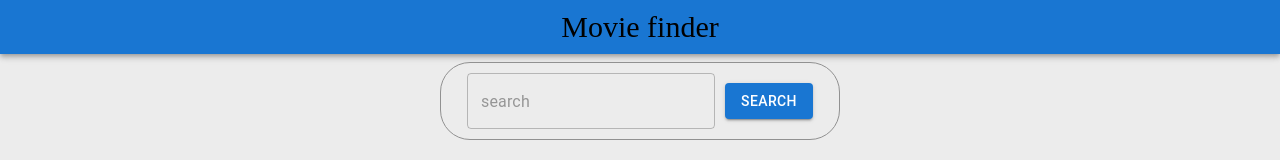
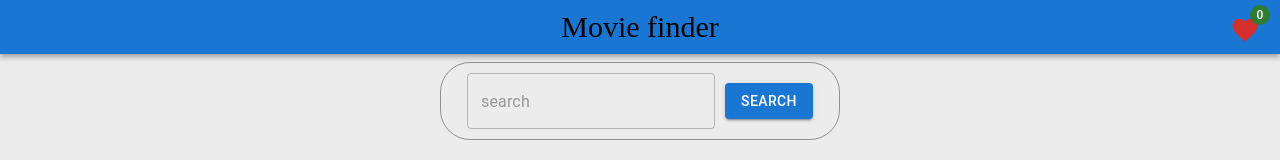
Before and after one commit to KAST13L/film-finder, a Next.js app: page / in a window 1280 px wide. Shown: the top 160 px of the page. Built offline with nearby package versions, Linux system fonts and the light colour scheme.

Commit message:
feat: adding a list of the best movies

```diff
--- a/app/favorite/page.tsx
+++ b/app/favorite/page.tsx
@@ -8,10 +8,12 @@ import { useEffect } from "react";
 
 export default function FavoriteMovies() {
   const favoriteMovies = useAppSelector((state) => state.movie.favoriteMovies);
+  const movie = useAppSelector((state) => state.movie.movies);
+
   const { loadFavoriteMovies } = useActions(movieThunks);
   useEffect(() => {
     loadFavoriteMovies();
-  }, [favoriteMovies.length]);
+  }, [movie]);
   return (
     <>
       <div className={styles.movies}>
--- a/app/page.tsx
+++ b/app/page.tsx
@@ -1,8 +1,17 @@
 "use client";
 import { MovieSearch } from "@/feauters/movie-search/MovieSearch";
 import { Movies } from "@/feauters/movies/Movies";
+import { useEffect } from "react";
+import { useAppSelector } from "@/common/hooks/hooks";
+import { useActions } from "@/common/hooks/useActions";
+import { movieThunks } from "@/redux/slicies/movieSlice";
 
 export default function Home() {
+  const movie = useAppSelector((state) => state.movie.movies);
+  const { loadFavoriteMovies } = useActions(movieThunks);
+  useEffect(() => {
+    loadFavoriteMovies();
+  }, [movie]);
   return (
     <>
       <MovieSearch />
--- a/feauters/header/Header.module.scss
+++ b/feauters/header/Header.module.scss
@@ -1,11 +1,18 @@
 .header{
-  width: 100%;
   color: white;
   display: flex;
-  justify-content: center;
+  flex-direction: column;
+  justify-content: space-between;
   align-items: center;
   padding: 10px;
   font-size: 30px;
+  position: relative;
+
+  .badge{
+    position: absolute;
+    right: 20px;
+    top: 15px
+  }
 }
 .header:hover{
   color: black;
--- a/feauters/header/Header.tsx
+++ b/feauters/header/Header.tsx
@@ -4,9 +4,12 @@ import styles from "./Header.module.scss";
 import Link from "next/link";
 import { useAppSelector } from "@/common/hooks/hooks";
 import LinearProgress from "@mui/material/LinearProgress";
+import Badge from "@mui/material/Badge";
+import FavoriteIcon from "@mui/icons-material/Favorite";
 
 export const Header = () => {
   const status = useAppSelector((state) => state.app.status);
+  const favoriteMovies = useAppSelector((state) => state.movie.favoriteMovies);
 
   return (
     <>
@@ -17,6 +20,15 @@ export const Header = () => {
         enableColorOnDark
       >
         <Link href={"/"}>Movie finder</Link>
+        <Badge
+          className={styles.badge}
+          badgeContent={favoriteMovies.length ? favoriteMovies.length : "0"}
+          color="success"
+        >
+          <Link href={"/favorite"}>
+            <FavoriteIcon color="error" fontSize={"inherit"} />
+          </Link>
+        </Badge>
       </AppBar>
       <div className={styles.progress}>
         {status === "loading" && <LinearProgress />}
--- a/redux/slicies/movieSlice.ts
+++ b/redux/slicies/movieSlice.ts
@@ -36,7 +36,7 @@ export const toggleIsFavorite = createAsyncThunk(
   "movies/toggleIsFavorite",
   (movie: MovieType, {}) => {
     toggleIsFavoriteMovieLocalStorage(movie);
-    return { id: movie.show.id };
+    return { movie };
   }
 );
 
@@ -72,18 +72,21 @@ export const movieSlice = createSlice({
       })
       .addCase(toggleIsFavorite.fulfilled, (state, action) => {
         const index = state.movies.findIndex(
-          (m) => m.show.id === action.payload?.id
+          (m) => m.show.id === action.payload?.movie.show.id
         );
         if (state.movies[index]) {
           state.movies[index].isFavorite = !state.movies[index].isFavorite;
         }
         const favoriteIndex = state.favoriteMovies.findIndex(
-          (m) => m.show.id === action.payload?.id
+          (m) => m.show.id === action.payload?.movie.show.id
         );
         if (state.favoriteMovies[favoriteIndex]) {
           state.favoriteMovies[favoriteIndex].isFavorite =
             !state.favoriteMovies[favoriteIndex].isFavorite;
         }
+        state.favoriteMovies.filter(
+          (m) => m.show.id === action.payload.movie.show.id
+        );
         state.selectedMovie.isFavorite = !state.selectedMovie.isFavorite;
       });
   },
```
